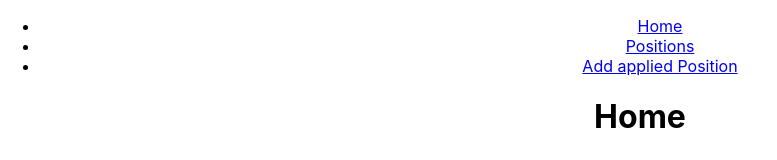
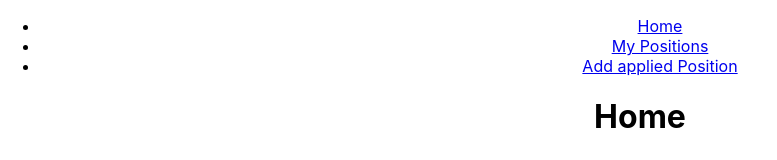
Before and after one commit to kstough00/job-search-manager, a React (Create React App) app in the folder frontend/: page / in a window 1280 px wide. Shown: the top 160 px of the page, without its empty margins (0-777 px from the left). Built offline with nearby package versions, Linux system fonts and the light colour scheme.

Commit message:
added thunk and position reducer

```diff
--- a/frontend/package.json
+++ b/frontend/package.json
@@ -8,8 +8,11 @@
     "@testing-library/user-event": "^12.1.10",
     "react": "^17.0.1",
     "react-dom": "^17.0.1",
+    "react-redux": "^7.2.2",
     "react-router-dom": "^5.2.0",
     "react-scripts": "4.0.1",
+    "redux": "^4.0.5",
+    "redux-thunk": "^2.3.0",
     "web-vitals": "^0.2.4"
   },
   "scripts": {
--- a/frontend/src/components/Nav.js
+++ b/frontend/src/components/Nav.js
@@ -9,7 +9,7 @@ export default function Nav() {
                     <Link to="/">Home </Link>
                 </li>
                 <li>
-                    <Link to="/positions">Positions </Link>
+                    <Link to="/positions">My Positions </Link>
                 </li>
                 <li>
                     <Link to="/positions/new">Add applied Position </Link>
```
Also changed, not shown: frontend/src/redux/reducers/positionReducer.js (added, +11 -0 lines), frontend/src/redux/store.js (added), 2 other files (tests, documents, lock files or other folders).
